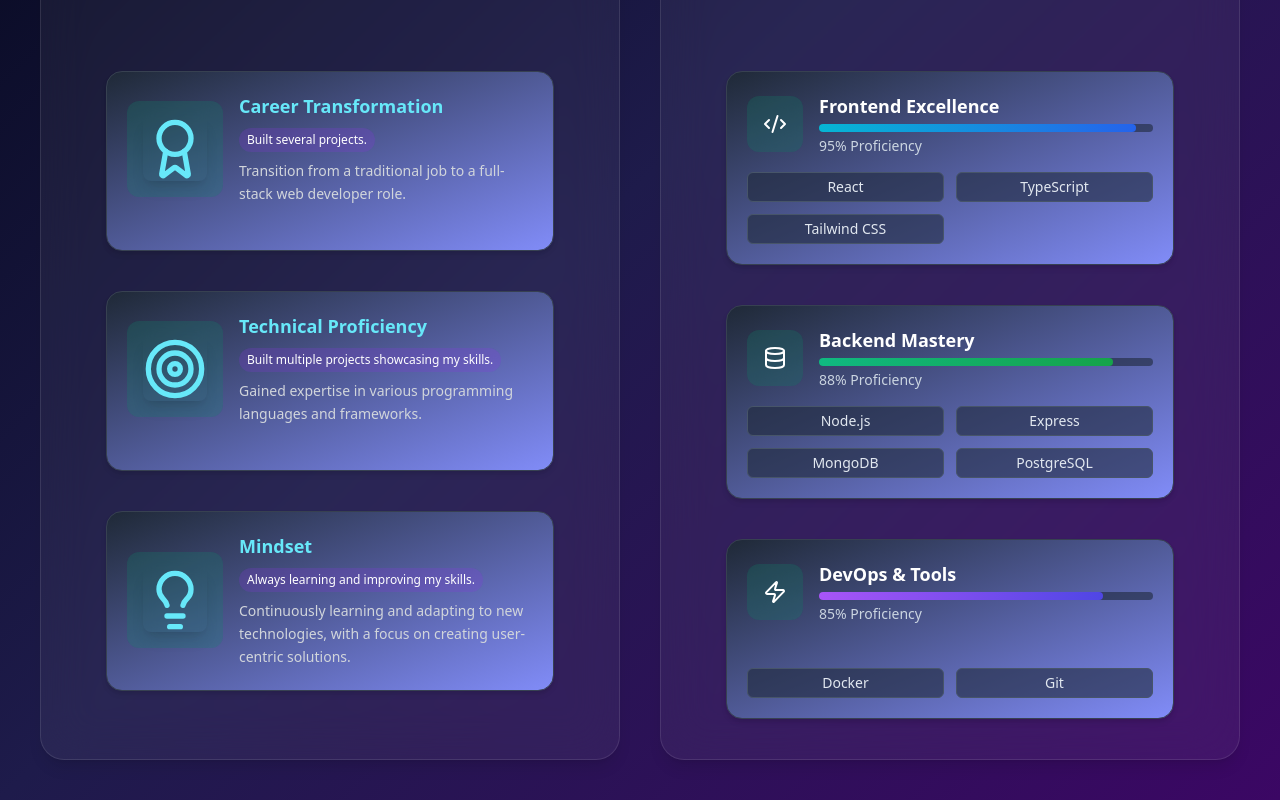
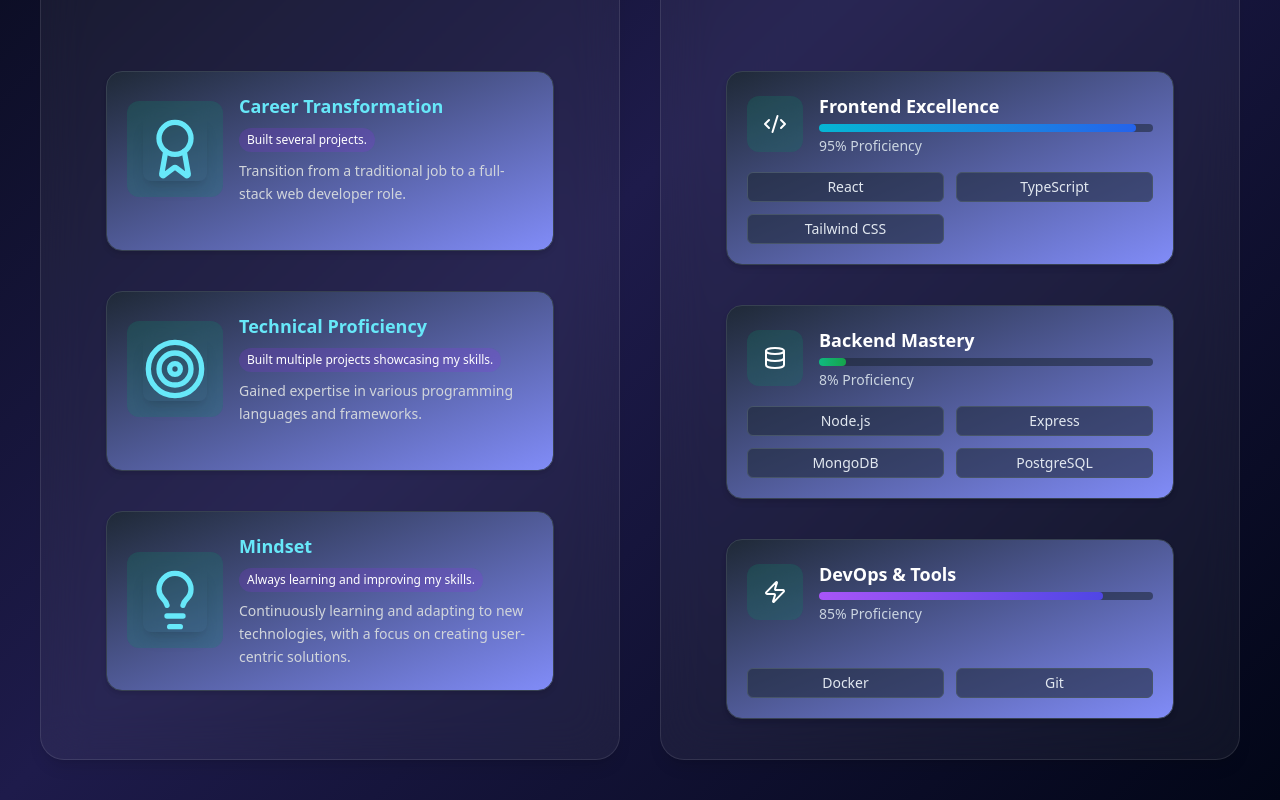
Before and after one commit to Carmelo85S/portfolio1.1, a React (Vite) app: page / in a window 1280 px wide. Shown: the part 1626-2426 px from the top of the page. Built offline with nearby package versions, Linux system fonts and the light colour scheme.

Commit message:
adjustment some style

```diff
--- a/src/components/about/About.tsx
+++ b/src/components/about/About.tsx
@@ -7,7 +7,7 @@ import SkillsColumn from "./SkillColumn";
 const About = () => {
   const skills = [
     { category: "Frontend Excellence", items: ["React", "TypeScript", "Tailwind CSS"], icon: Code2, color: "from-cyan-500 to-blue-600", level: 95 },
-    { category: "Backend Mastery", items: ["Node.js", "Express", "MongoDB", "PostgreSQL"], icon: Database, color: "from-emerald-500 to-green-600", level: 88 },
+    { category: "Backend Mastery", items: ["Node.js", "Express", "MongoDB", "PostgreSQL"], icon: Database, color: "from-emerald-500 to-green-600", level: 8 },
     { category: "DevOps & Tools", items: ["Docker", "Git"], icon: Zap, color: "from-purple-500 to-indigo-600", level: 85 },
   ];
 
@@ -18,7 +18,7 @@ const About = () => {
   ];
 
   return (
-    <section className="min-h-screen flex flex-col items-center bg-gradient-to-br from-slate-950 via-indigo-950 to-purple-950 p-6 sm:p-10 overflow-hidden">
+    <section className="min-h-screen flex flex-col items-center bg-gradient-to-br from-gray-950 via-indigo-950 to-slate-950 p-6 sm:p-10 overflow-hidden">
       <div className="p-6 bg-gradient-to-r from-cyan-500/20 to-blue-600/20 backdrop-blur-xl rounded-3xl border border-cyan-400/30 shadow-2xl shadow-cyan-500/20 mb-8">
         <Users className="w-12 h-12 text-cyan-300" />
       </div>
--- a/src/components/about/AchievementCards.tsx
+++ b/src/components/about/AchievementCards.tsx
@@ -15,7 +15,7 @@ const AchievementCards = ({
     <section className="w-full max-w-md flex flex-col justify-between p-5 rounded-2xl border border-gray-700 bg-gradient-to-br from-gray-800 to-indigo-400 shadow-md hover:shadow-cyan-500/30 transition-all duration-300 group hover:scale-[1.02] min-h-[180px]">
       <div className="flex flex-col sm:flex-row gap-4">
         {/* Icon */}
-        <div className="flex-shrink-0 p-4 rounded-xl bg-emerald-600/20 backdrop-blur-md group-hover:scale-105 transform transition-transform duration-300 self-start sm:self-center rounded-xl bg-cyan-600/20 backdrop-blur-md group-hover:scale-105 transform transition-transform duration-300 self-start sm:self-center">
+        <div className="flex-shrink-0 p-4 rounded-xl bg-emerald-600/20 backdrop-blur-md group-hover:scale-105 transform transition-transform duration-300 self-start sm:self-center">
           {icon}
         </div>
 
```
